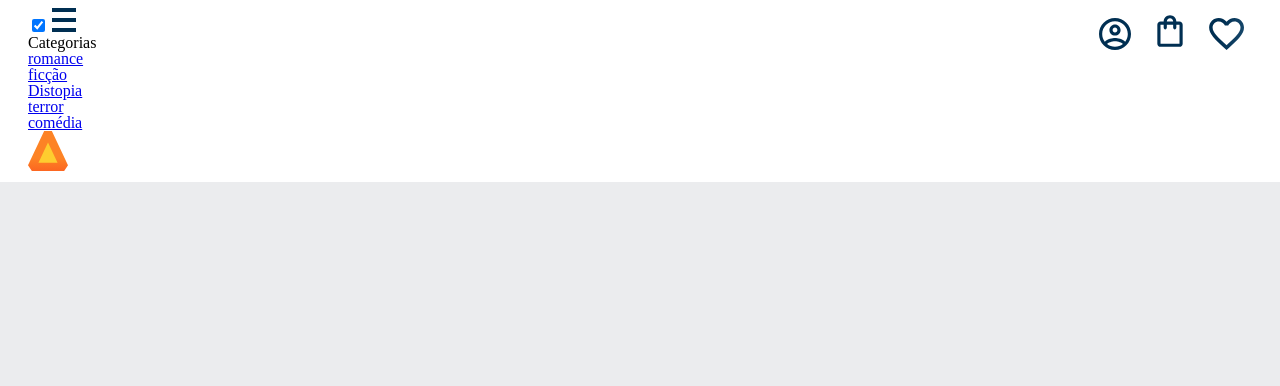
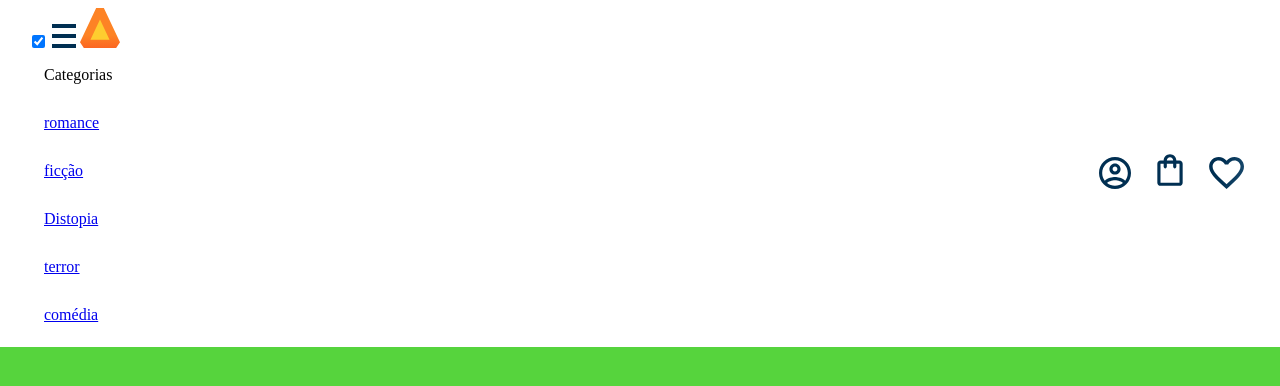
Before and after one commit to CR7DEBICICLETA/matheus-e-theo2E, a plain HTML site: page index.html in a window 1280 px wide. Both pictures are taken after a click on the checkbox 38 px from the left and 41 px from the top of the page. Drawn offline with Linux system fonts and the light colour scheme.

Commit message:
Add files via upload

```diff
--- a/assets/CSS/header.css
+++ b/assets/CSS/header.css
@@ -1,11 +1,12 @@
 body{
-    background-color: #ebecee;
+    background-color: #56d43d;
 }
 
 .cabecalho{
     display: flex;
     justify-content: space-between;
     background-color: white;
+    align-items: center;
 }
 .container{
     margin: 0px 20px;
@@ -28,3 +29,7 @@ body{
 .menu-checkbox:checked~ .menu-lista{
     display: block;
 }
+.lista{
+    padding: 1em;
+    background-color: white;
+}
--- a/assets/CSS/style.css
+++ b/assets/CSS/style.css
@@ -1 +1,6 @@
 @import url(header.css);
+:root{
+--cor-de-fundo:#56d43d;
+--branco:#ffff
+--laranja:#eb9b00;
+}
--- a/index.html
+++ b/index.html
@@ -13,10 +13,15 @@
     <header class="cabecalho">
         <div class="container">
             <input type="checkbox" id="menu"class="menu-checkbox">
+
             <label for="menu">
                 <span class="menu-hamburguer"></span>
             </label>
 
+
+            <img src="assets/IMG/AluraBooks/Logo.svg"
+            alt="AluraBooks"
+             class="logo-alurabooks">
              <ul class="menu-lista">
                 <li class="lista">Categorias</li>
                 <li class="lista"><a href="#">romance</a></li>
@@ -24,10 +29,7 @@
                 <li class="lista"><a href="#">Distopia</a></li>
                 <li class="lista"><a href="#">terror</a></li>
                 <li class="lista"><a href="#">comédia</a></li>
-
                 </ul>
-            <img src="assets/IMG/AluraBooks/Logo.svg"
-            alt="logo do AluraBooks" class="logo-alurabooks">
         </div>
 
     <div class="container">
```
Lines whose indentation alone changed are shown as unchanged.
